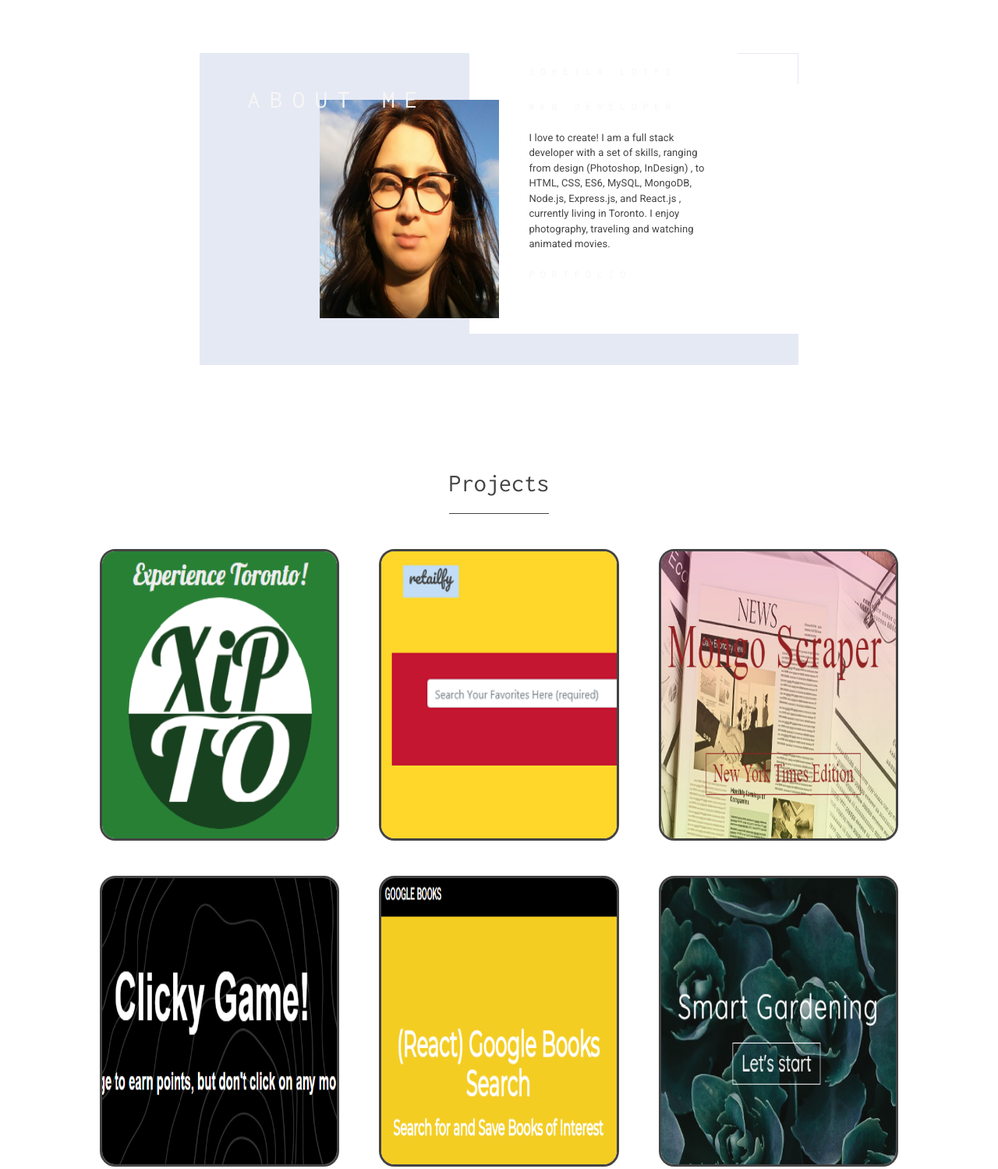
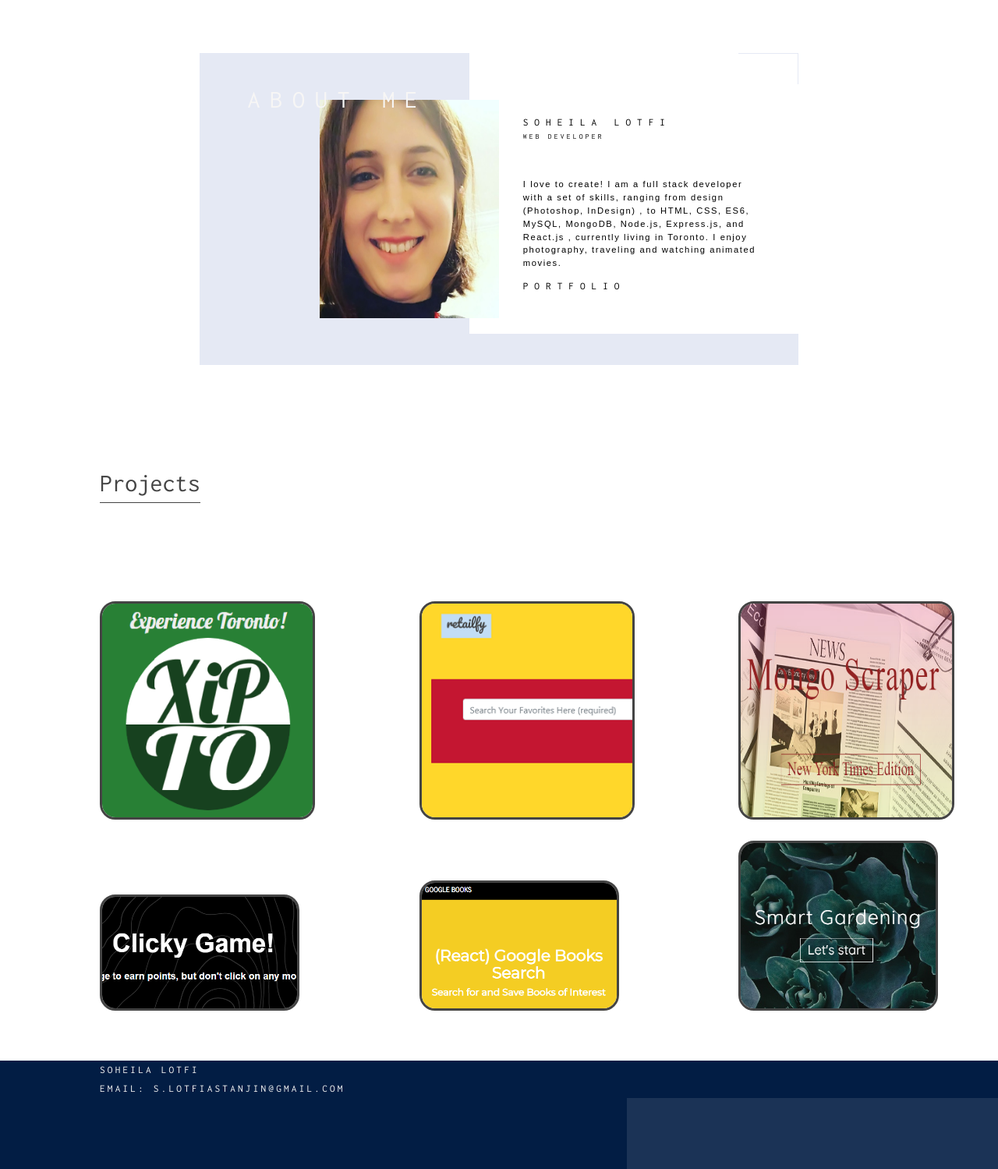
Before and after one commit to Soheila-Lotfi/Portfolio, a plain HTML site: page index.html in a window 1280 px wide. Shown: the part 560-2059 px from the top of the page at 78% size. Drawn offline with nearby package versions, Linux system fonts and the light colour scheme; some packages are replaced by stand-ins of ours; a script that the page names is missing.

Commit message:
add animation-changed projects layout"

```diff
--- a/assets/css/style.css
+++ b/assets/css/style.css
@@ -80,17 +80,18 @@ header #developer{
     /* font-family: 'Source Sans Pro', sans-serif; */
     font-weight: bold;
     letter-spacing: .4rem;
-    animation-name: developer;
+    /* animation-name: developer;
     animation-duration: 4s;
-    animation-delay: 1s;
+    animation-delay: 1s; */
+
 }
 
-@keyframes developer{
+/* @keyframes developer{
    0%   {color:#F7F6F5;}
    25%  {color:#FF3E55; }
   50%  {color:#FF3E55; }
   75%  {color:#FF3E55; }
-  100%  {color:#F7F6F5; }}
+  100%  {color:#F7F6F5; }} */
 
 
 /* ----About Me----- */
@@ -153,6 +154,11 @@ section #myimage{
 
     margin: 10% auto;
     position:relative;
+    animation: 3s ease-in 1s 1 reverse both running slidein;
+}
+@keyframes slidein{
+    from { transform: scaleX(1); }
+    to   { transform: scaleX(0); }
 }
 #myimage {
     width: 30%;
@@ -172,10 +178,10 @@ section #myimage{
 }
 #aboutme-description {
     display: inline-block;
-    width: 30%;
-    right: 15%;
-    top: 2%;
-position: absolute;
+    width: 40%;
+    right: 6%;
+    top: 20%;
+    position: absolute;
 }
 
 #color{
@@ -220,31 +226,98 @@ position: absolute;
     letter-spacing: .5rem;
     text-transform: uppercase;
     font-size: .83rem;
-    color: #F7F6F5;
-    line-height: 2rem;
+    color: black;
+    /* line-height: 2rem; */
+    margin: 0;
 }
+
+#soheila-about-developer{
+    font-family: 'Inconsolata', monospace;
+    -webkit-font-smoothing: antialiased;
+    font-weight: 400;
+    letter-spacing: .2rem;
+    text-transform: uppercase;
+    font-size: .6rem;
+    color: black;}
+
+
+#description{
+    font-family: sans-serif;
+    -webkit-font-smoothing: antialiased;
+    font-weight: 400;
+    letter-spacing: .1rem;
+    /* text-transform: uppercase; */
+    font-size: .7rem;
+    color: black;
+    margin-top: 15%;
+
+}
+
+
 /* projects section */
 
 #projects{
     margin: auto;
-    display: grid;
-    grid-template-columns: 1fr 1fr 1fr;
-    grid-column-gap: 5%;
-    grid-row-gap: 5%;
-    grid-template-rows: 7% 1fr 1fr;
     width: 80%;
-    height: 45%;
+    height: 35%;
+    position: relative;
 }
 
-.card-project{
+.card-project1{
     border:solid;
-    grid-row:2/3;
     border-radius: 20px;
+    position: absolute;
+    top: 25%;
+    width: 27%;
+    height: 40%;
 }
-.card-project-secondrow{
+.card-project2{
     border:solid;
-    grid-row:3/4;
+
     border-radius: 20px;
+    position: absolute;
+    top: 25%;
+    width: 27%;
+    height: 40%;
+    left: 40%;
+}
+.card-project3{
+    border:solid;
+
+    border-radius: 20px;
+    position: absolute;
+    top: 25%;
+    width: 27%;
+    height: 40%;
+    left: 80%;
+}
+
+
+.card-project-secondrow1{
+    border:solid;
+    /* grid-row:3/4; */
+    border-radius: 20px;
+    position: absolute;
+    bottom:0;
+    width:25%;
+}
+.card-project-secondrow2{
+    border:solid;
+    /* grid-row:3/4; */
+    border-radius: 20px;
+    position: absolute;
+    bottom:0;
+    width:25%;
+    left: 40%;
+}
+.card-project-secondrow3{
+    border:solid;
+    /* grid-row:3/4; */
+    border-radius: 20px;
+    position: absolute;
+    bottom:0;
+    width:25%;
+    left: 80%;
 }
 
   .image-project {
@@ -262,8 +335,8 @@ position: absolute;
   }
 
   .overlay-project {
-    position: relative;
-    top: -98%;
+    position: absolute;
+    top: 0;
     bottom: 0;
     left: 0;
     right: 0;
@@ -277,12 +350,26 @@ position: absolute;
     border-radius: 20px;
   }
 
-  .card-project:hover .overlay-project {
+  .card-project1:hover .overlay-project {
     opacity: 1;
   }
-  .card-project-secondrow:hover .overlay-project {
+
+  .card-project2:hover .overlay-project {
     opacity: 1;
   }
+  .card-project3:hover .overlay-project {
+    opacity: 1;
+  }
+  .card-project-secondrow1:hover .overlay-project {
+    opacity: 1;
+  }
+  .card-project-secondrow2:hover .overlay-project {
+    opacity: 1;
+  }
+  .card-project-secondrow3:hover .overlay-project {
+    opacity: 1;
+  }
+
 
   .text-project {
     color: black;
@@ -297,8 +384,8 @@ position: absolute;
   }
 
   #projectstopic{
-    grid-column: 2/3;
-    grid-row: 1/2;
+ position: absolute;
+ top:0;
     font-size: 2rem;
     margin: 0 auto;
     font-family: 'Inconsolata', monospace;
@@ -315,20 +402,17 @@ position: absolute;
 
   /* footer */
   footer{
+    height: 7%;
     position: relative;
-    bottom: 0;
-    top: 10%;
-    height: 7%;
+
+    bottom: 25%;
     width: 100%;
     background-color: #021D44;
-    display:grid;
-    grid-template-columns: 1fr 15%;
-    grid-template-rows: 1fr;
-  }
+    bottom: 0;}
 
   #links{
-
-    grid-column: 2/3;
+position:absolute;
+  right:0;
     height:100%;
     background-color: rgba(247,246,245,0.1);
     padding-left: 35%;
--- a/index.html
+++ b/index.html
@@ -35,15 +35,17 @@
         <div id="image-back"></div>
         <div id="text">ABOUT ME</div>
         <div id="myimage">
-            <img src="assets/images/myimage.jpg">
+            <img src="assets/images/back1.jpg">
         </div>
         <div id="aboutme-description">
-                <p class="soheila-about">Soheila Lotfi</p>
-                <p class="soheila-about">Web Developer</p>
-                <p id="description">
-                        I love to create! I am a full stack developer with a set of skills, ranging from design (Photoshop, InDesign) , to HTML, CSS, ES6, MySQL, MongoDB, Node.js, Express.js, and React.js , currently living in Toronto. I enjoy photography, traveling and watching animated movies.
-                </p>
-                <a  class="soheila-about" href="#projects">Portfolio</a>
+            <p class="soheila-about">Soheila Lotfi</p>
+            <p id="soheila-about-developer">Web Developer</p>
+            <p id="description">
+                I love to create! I am a full stack developer with a set of skills, ranging from design (Photoshop,
+                InDesign) , to HTML, CSS, ES6, MySQL, MongoDB, Node.js, Express.js, and React.js , currently living in
+                Toronto. I enjoy photography, traveling and watching animated movies.
+            </p>
+            <a class="soheila-about" href="#projects">Portfolio</a>
         </div>
         <div id="color"></div>
 
@@ -51,7 +53,7 @@
     <section id="projects">
         <div id="projectstopic">Projects</div>
 
-        <div class="card-project">
+        <div class="card-project1">
             <img class="image-project" src="assets/images/xipto.png">
             <div class="overlay-project">
                 <div class="text-project">
@@ -61,7 +63,7 @@
                 </div>
             </div>
         </div>
-        <div class="card-project">
+        <div class="card-project2">
             <img class="image-project" src="assets/images/retailfy1.png">
             <div class="overlay-project">
                 <div class="text-project">
@@ -71,7 +73,7 @@
                 </div>
             </div>
         </div>
-        <div class="card-project">
+        <div class="card-project3">
             <img class="image-project" src="assets/images/mongo1.png">
             <div class="overlay-project">
                 <div class="text-project">
@@ -81,7 +83,7 @@
                 </div>
             </div>
         </div>
-        <div class="card-project-secondrow">
+        <div class="card-project-secondrow1">
             <img class="image-project" src="assets/images/clicky game1.png">
             <div class="overlay-project">
                 <div class="text-project">
@@ -91,7 +93,7 @@
                 </div>
             </div>
         </div>
-        <div class="card-project-secondrow">
+        <div class="card-project-secondrow2">
             <img class="image-project" src="assets/images/google-book1.png">
             <div class="overlay-project">
                 <div class="text-project">
@@ -101,7 +103,7 @@
                 </div>
             </div>
         </div>
-        <div class="card-project-secondrow">
+        <div class="card-project-secondrow3">
             <img class="image-project" src="assets/images/smartgardening1.png">
             <div class="overlay-project">
                 <div class="text-project">
```
Also changed, not shown: assets/images/back1.jpg (added).
